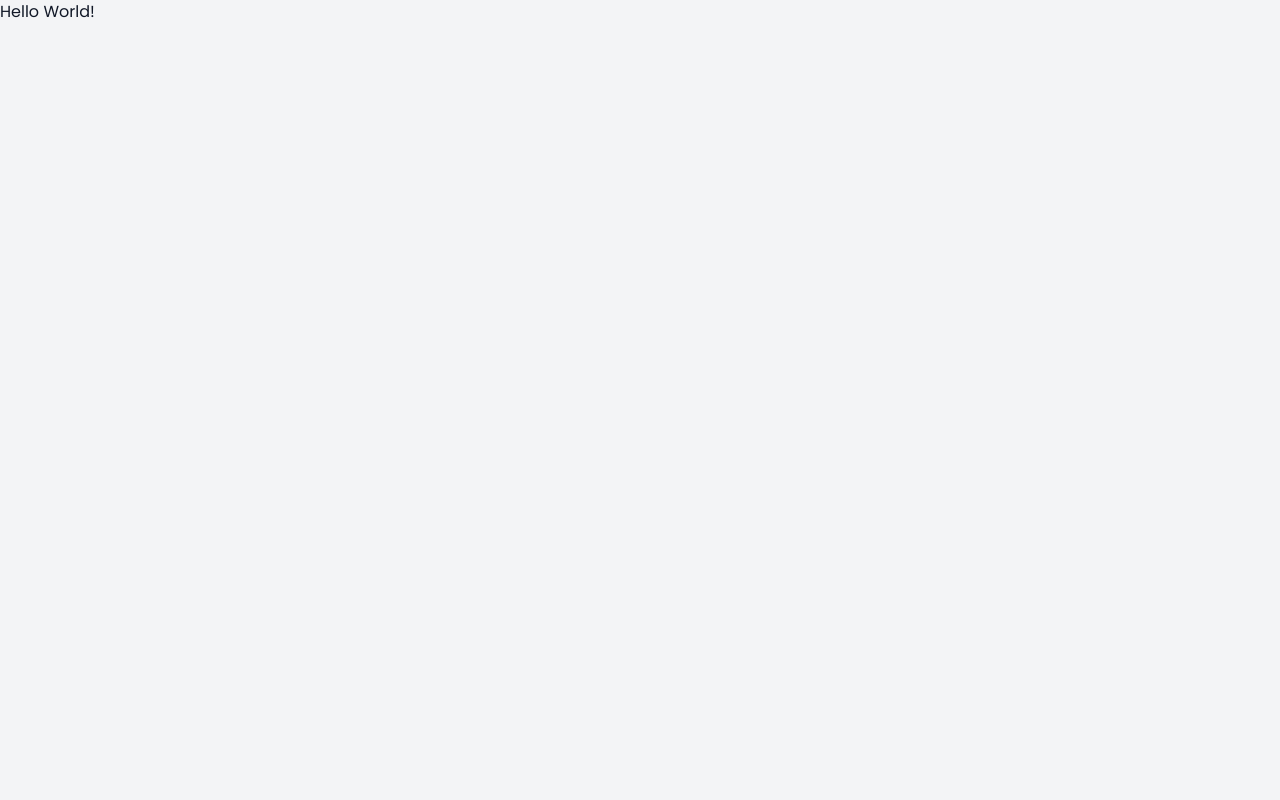
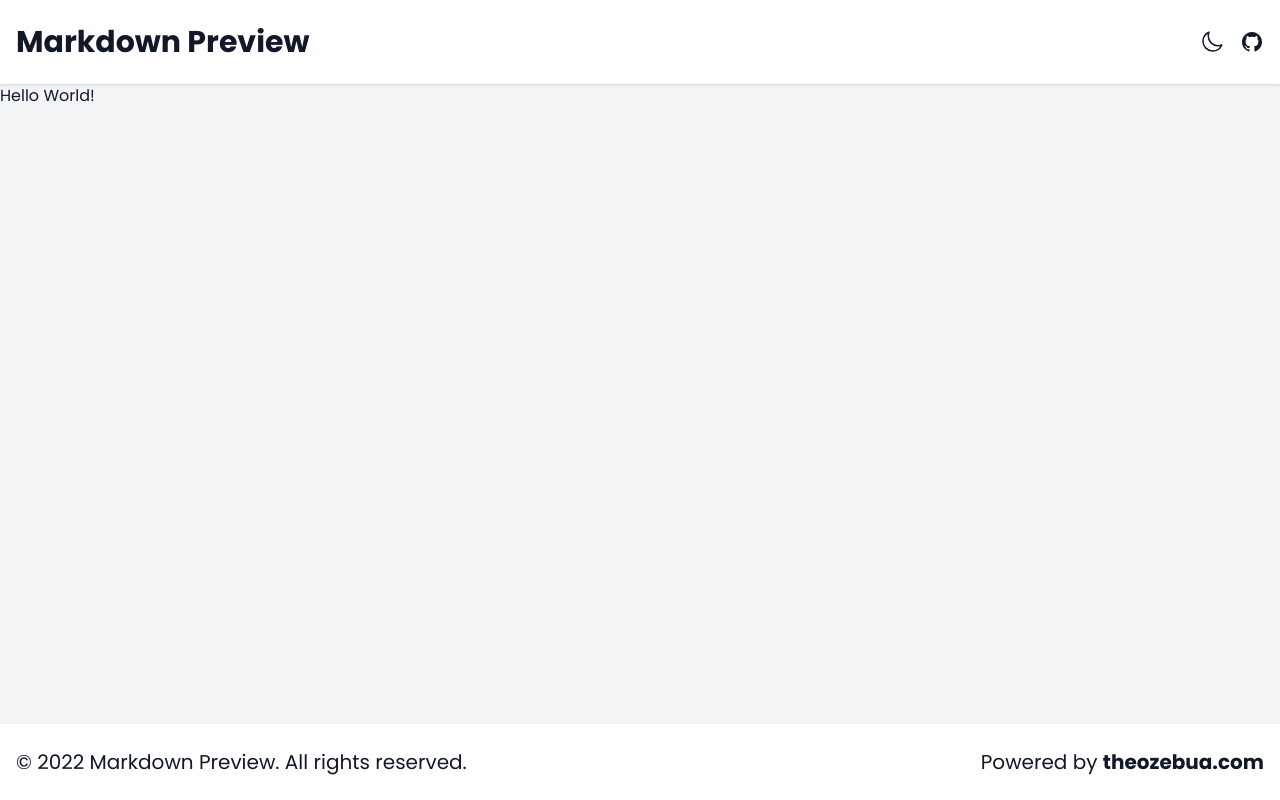
Before and after one commit to theozebua/react-markdown-preview, a React (Vite) app: page / in a window 1280 px wide. Built offline with nearby package versions, Linux system fonts and the light colour scheme.

Commit message:
Add `Navbar.tsx` and `Footer.tsx` to `AppLayout.tsx`

```diff
--- a/src/components/layouts/AppLayout.tsx
+++ b/src/components/layouts/AppLayout.tsx
@@ -1,9 +1,17 @@
-import { ReactNode } from 'react'
+import { ReactNode } from "react";
+import Footer from "../partials/Footer";
+import Navbar from "../partials/Navbar";
 
 interface Props {
-  children: ReactNode
+	children: ReactNode;
 }
 
 export default function AppLayout({ children }: Props): JSX.Element {
-  return <>{children}</>
+	return (
+		<div className="min-h-screen flex flex-col">
+			<Navbar />
+			{children}
+			<Footer />
+		</div>
+	);
 }
```
